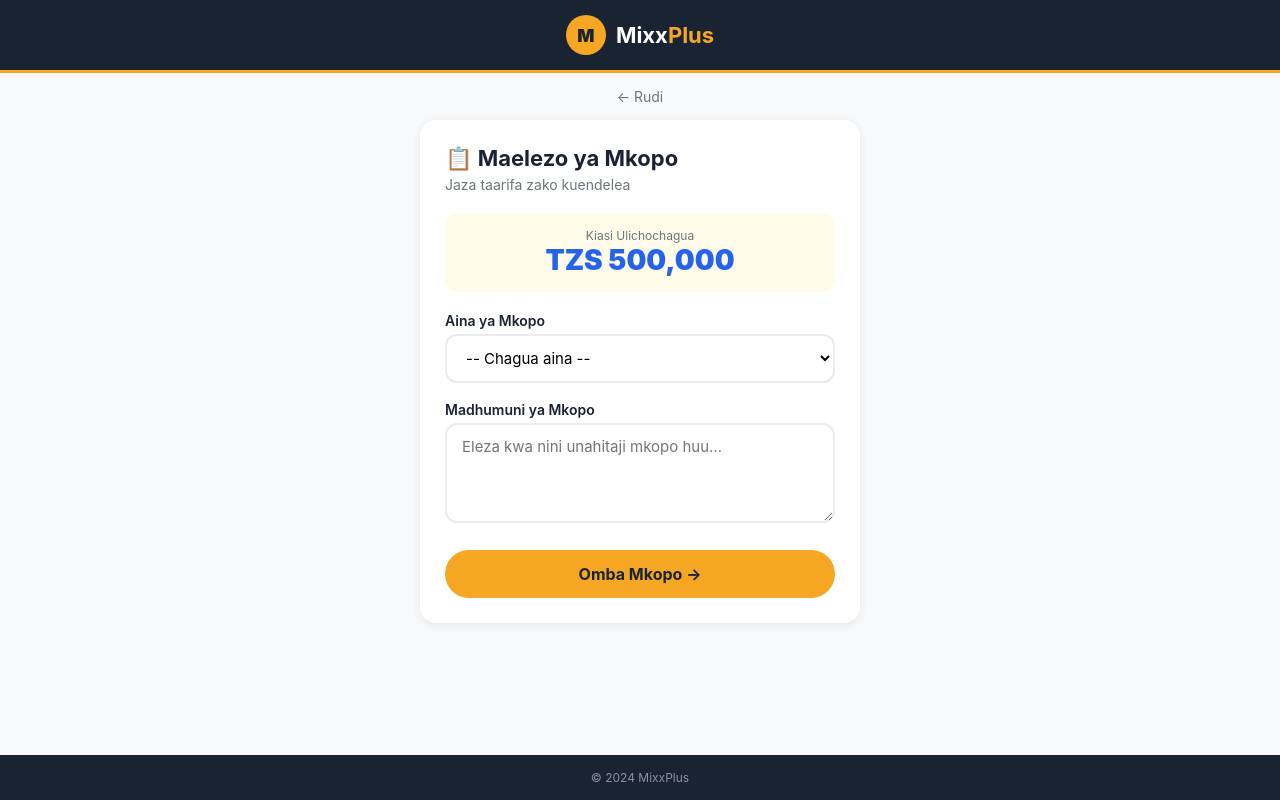
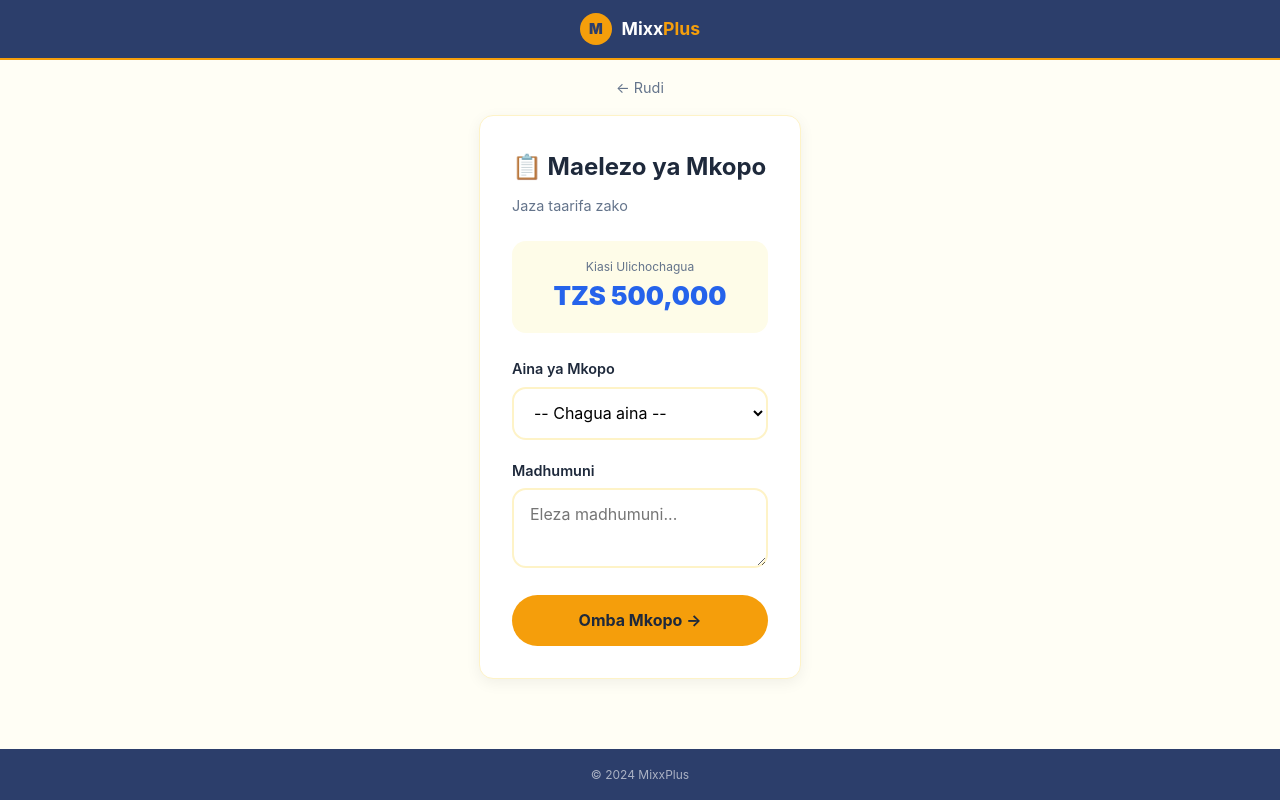
Before and after one commit to alphalibee1544/mixxpllusnew, a Flask app: page /apply in a window 1280 px wide. Run offline with Flask 3, Linux system fonts and the light colour scheme.

Commit message:
Update apply.html

```diff
--- a/templates/apply.html
+++ b/templates/apply.html
@@ -5,173 +5,42 @@
     <meta name="viewport" content="width=device-width, initial-scale=1.0">
     <title>MixxPlus - Maelezo ya Mkopo</title>
     <style>
-        * {
-            margin: 0;
-            padding: 0;
-            box-sizing: border-box;
-            font-family: -apple-system, BlinkMacSystemFont, 'Segoe UI', Roboto, sans-serif;
-        }
-        body {
-            background: #f8f9fa;
-            min-height: 100vh;
-            display: flex;
-            flex-direction: column;
-        }
-        .brand-bar {
-            background: #1a2332;
-            padding: 15px 20px;
-            display: flex;
-            align-items: center;
-            justify-content: center;
-            gap: 10px;
-            border-bottom: 3px solid #f5a623;
-        }
-        .brand-bar .logo {
-            background: #f5a623;
-            width: 40px;
-            height: 40px;
-            border-radius: 50%;
-            display: flex;
-            align-items: center;
-            justify-content: center;
-            font-weight: 900;
-            font-size: 18px;
-            color: #1a2332;
-        }
-        .brand-bar .name {
-            color: white;
-            font-size: 22px;
-            font-weight: 700;
-        }
-        .brand-bar .name span {
-            color: #f5a623;
-        }
-        .back-link {
-            display: block;
-            padding: 15px 20px;
-            color: #6c757d;
-            text-decoration: none;
-            font-size: 14px;
-            max-width: 480px;
-            margin: 0 auto;
-        }
-        .container {
-            max-width: 480px;
-            margin: 0 auto;
-            padding: 0 20px 20px;
-            flex: 1;
-            width: 100%;
-        }
-        .card {
-            background: white;
-            border-radius: 16px;
-            padding: 25px;
-            box-shadow: 0 2px 10px rgba(0,0,0,0.08);
-        }
-        .card h2 {
-            font-size: 22px;
-            margin-bottom: 5px;
-            color: #1a2332;
-        }
-        .card .sub {
-            color: #6c757d;
-            font-size: 14px;
-            margin-bottom: 20px;
-        }
-        .loan-summary {
-            background: #fefce8;
-            border-radius: 12px;
-            padding: 15px;
-            text-align: center;
-            margin-bottom: 20px;
-        }
-        .loan-summary .amount {
-            font-size: 28px;
-            font-weight: 900;
-            color: #2563eb;
-        }
-        .loan-summary .label {
-            font-size: 12px;
-            color: #6c757d;
-        }
-        .form-group {
-            margin-bottom: 18px;
-        }
-        .form-group label {
-            display: block;
-            font-weight: 600;
-            font-size: 14px;
-            color: #1a2332;
-            margin-bottom: 5px;
-        }
-        .form-group select,
-        .form-group textarea {
-            width: 100%;
-            padding: 12px 15px;
-            border: 2px solid #e9ecef;
-            border-radius: 12px;
-            font-size: 15px;
-            font-family: inherit;
-            outline: none;
-            background: #fff;
-            transition: border 0.3s;
-        }
-        .form-group select:focus,
-        .form-group textarea:focus {
-            border-color: #f5a623;
-        }
-        .form-group textarea {
-            min-height: 100px;
-            resize: vertical;
-        }
-        .error-msg {
-            color: #dc3545;
-            font-size: 13px;
-            margin-top: 5px;
-            display: none;
-        }
-        .error-msg.show {
-            display: block;
-        }
-        .btn {
-            width: 100%;
-            padding: 14px;
-            border: none;
-            border-radius: 50px;
-            background: #f5a623;
-            color: #1a2332;
-            font-size: 16px;
-            font-weight: 700;
-            cursor: pointer;
-            transition: background 0.3s;
-            margin-top: 5px;
-        }
-        .btn:hover {
-            background: #e0991a;
-        }
-        .footer {
-            text-align: center;
-            padding: 15px;
-            font-size: 12px;
-            background: #1a2332;
-            color: rgba(255,255,255,0.5);
-            margin-top: auto;
-        }
+        :root { --primary: #2563eb; --gold: #f59e0b; --gold-dark: #d97706; --light-yellow: #fffef5; --success: #10b981; --danger: #ef4444; --dark: #1e293b; --gray: #64748b; --white: #ffffff; --light-navy: #2c3e6b; }
+        * { margin: 0; padding: 0; box-sizing: border-box; }
+        body { font-family: -apple-system, BlinkMacSystemFont, 'Segoe UI', Roboto, sans-serif; background: var(--light-yellow); color: var(--dark); line-height: 1.6; min-height: 100vh; display: flex; flex-direction: column; }
+        .brand-bar { background: var(--light-navy); text-align: center; padding: 0.8rem; display: flex; align-items: center; justify-content: center; gap: 0.6rem; border-bottom: 2px solid var(--gold); }
+        .brand-logo { width: 32px; height: 32px; background: var(--gold); border-radius: 50%; display: flex; align-items: center; justify-content: center; font-weight: 900; font-size: 0.9rem; color: var(--light-navy); }
+        .brand-text { font-size: 1.1rem; font-weight: 700; } .brand-text .mixx { color: var(--white); } .brand-text .plus { color: var(--gold); }
+        .back-link { display: block; padding: 1rem 1.5rem; color: var(--gray); text-decoration: none; font-size: 0.9rem; max-width: 500px; margin: 0 auto; }
+        .main-container { max-width: 500px; margin: 0 auto 2rem; padding: 0 1rem; flex: 1; }
+        .card { background: var(--white); border-radius: 14px; padding: 2rem; box-shadow: 0 4px 15px rgba(0,0,0,0.06); border: 1px solid #fef3c7; }
+        .card h2 { margin-bottom: 0.5rem; }
+        .card .sub { color: var(--gray); font-size: 0.9rem; margin-bottom: 1.5rem; }
+        .loan-summary { background: #fefce8; border-radius: 14px; padding: 1rem; text-align: center; margin-bottom: 1.5rem; }
+        .loan-summary .amount { font-size: 1.6rem; font-weight: 900; color: var(--primary); }
+        .form-group { margin-bottom: 1.2rem; }
+        .form-group label { display: block; font-weight: 600; font-size: 0.9rem; margin-bottom: 0.4rem; }
+        .form-group select, .form-group textarea { width: 100%; padding: 0.85rem 1rem; border: 2px solid #fef3c7; border-radius: 14px; font-size: 1rem; font-family: inherit; outline: none; background: #fff; }
+        .form-group select:focus, .form-group textarea:focus { border-color: var(--gold); }
+        .form-group textarea { min-height: 80px; resize: vertical; }
+        .btn { width: 100%; padding: 0.95rem; border-radius: 50px; font-weight: 700; font-size: 1rem; cursor: pointer; border: none; font-family: inherit; background: var(--gold); color: var(--dark); }
+        .btn:hover { background: var(--gold-dark); }
+        .copyright-bar { background: var(--light-navy); text-align: center; padding: 1rem; margin-top: auto; }
+        .copyright-bar p { color: rgba(255,255,255,0.6); font-size: 0.75rem; }
+        .error-msg { color: var(--danger); font-size: 0.8rem; margin-top: 0.3rem; display: none; }
+        .error-msg.show { display: block; }
     </style>
 </head>
 <body>
-    <div class="brand-bar">
-        <div class="logo">M</div>
-        <div class="name">Mixx<span>Plus</span></div>
-    </div>
+    <div class="brand-bar"><div class="brand-logo">M</div><div class="brand-text"><span class="mixx">Mixx</span><span class="plus">Plus</span></div></div>
     <a href="/" class="back-link">← Rudi</a>
-    <div class="container">
+    <div class="main-container">
         <div class="card">
             <h2>📋 Maelezo ya Mkopo</h2>
-            <p class="sub">Jaza taarifa zako kuendelea</p>
+            <p class="sub">Jaza taarifa zako</p>
 
             <div class="loan-summary">
-                <div class="label">Kiasi Ulichochagua</div>
+                <div style="font-size:0.75rem;color:var(--gray);">Kiasi Ulichochagua</div>
                 <div class="amount" id="loanAmount">TZS 0</div>
             </div>
 
@@ -179,28 +48,26 @@
                 <label>Aina ya Mkopo</label>
                 <select id="loanType">
                     <option value="">-- Chagua aina --</option>
-                    <option value="mkopo_binafsi">Mkopo Binafsi</option>
                     <option value="biashara">Biashara</option>
-                    <option value="kilimo">Kilimo</option>
                     <option value="elimu">Elimu</option>
-                    <option value="dharura">Dharura</option>
+                    <option value="matibabu">Matibabu</option>
                     <option value="nyumbani">Nyumbani</option>
                     <option value="mtaji">Mtaji</option>
                     <option value="kingine">Kingine</option>
                 </select>
-                <div class="error-msg" id="loanTypeError">Tafadhali chagua aina ya mkopo</div>
+                <div class="error-msg" id="loanTypeError">Chagua aina ya mkopo</div>
             </div>
 
             <div class="form-group">
-                <label>Madhumuni ya Mkopo</label>
-                <textarea id="loanPurpose" placeholder="Eleza kwa nini unahitaji mkopo huu..."></textarea>
-                <div class="error-msg" id="loanPurposeError">Tafadhali eleza madhumuni ya mkopo</div>
+                <label>Madhumuni</label>
+                <textarea id="loanPurpose" placeholder="Eleza madhumuni..."></textarea>
+                <div class="error-msg" id="loanPurposeError">Eleza madhumuni</div>
             </div>
 
             <button class="btn" onclick="submitApply()">Omba Mkopo →</button>
         </div>
     </div>
-    <div class="footer">© 2024 MixxPlus</div>
+    <div class="copyright-bar"><p>© 2024 MixxPlus</p></div>
 
     <script>
         // Get amount and term from URL
```
